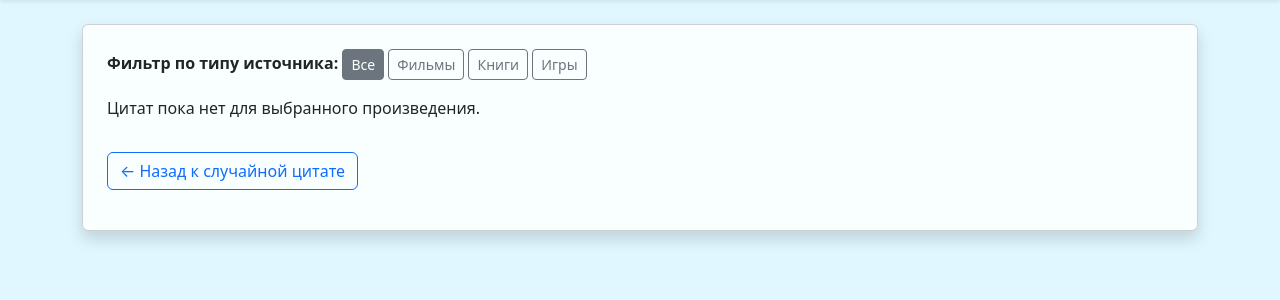
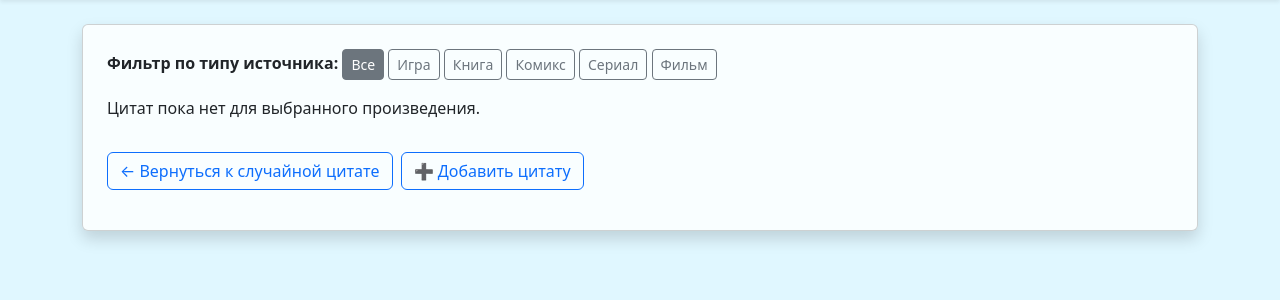
Before and after one commit to intCheit/quotes_project, a Django app: page /random_source/ in a window 1280 px wide. Shown: the part 62-362 px from the top of the page. Run offline with Django 4.2, Linux system fonts and the light colour scheme; data that the repository does not hold is empty.

Commit message:
Мелкие правки и доработки

```diff
--- a/quotes/forms.py
+++ b/quotes/forms.py
@@ -37,7 +37,7 @@ class QuoteForm(forms.ModelForm):
         fields = ['text', 'source', 'weight', 'type_of_source']
 
     movie_link = forms.URLField(
-        label="Ссылка на фильм (необязательно)",
+        label="Ссылка на произведение (необязательно)",
         required=False,
         widget=forms.URLInput(
             attrs={
--- a/quotes/models.py
+++ b/quotes/models.py
@@ -39,7 +39,7 @@ class Quote(models.Model):
         max_length=500,
         blank=True,
         null=True,
-        verbose_name="Ссылка на фильм"
+        verbose_name="Ссылка на произведение"
     )
     weight = models.PositiveIntegerField(default=1)
     views = models.PositiveIntegerField(default=0)
--- a/quotes/templates/quotes/add_quote.html
+++ b/quotes/templates/quotes/add_quote.html
@@ -44,7 +44,7 @@
 
         <!-- Ссылка на фильм -->
         <div class="mb-3">
-            <label for="id_movie_link" class="form-label">Ссылка на фильм</label>
+            <label for="id_movie_link" class="form-label">Ссылка на произведение</label>
             <input type="url" name="movie_link" id="id_movie_link" class="form-control"
                    placeholder="Например: https://www.kinopoisk.ru/film/1143242/"
                    value="{{ form.movie_link.value|default_if_none:'' }}">
--- a/quotes/templates/quotes/quotes_by_source.html
+++ b/quotes/templates/quotes/quotes_by_source.html
@@ -8,10 +8,16 @@
 
     <div class="mb-3">
         <strong>Фильтр по типу источника:</strong>
-        <a href="{% url 'random_source_quotes' %}" class="btn btn-outline-secondary btn-sm {% if not type_filter %}active{% endif %}">Все</a>
-        <a href="{% url 'random_source_quotes' %}?type=film" class="btn btn-outline-secondary btn-sm {% if type_filter == 'film' %}active{% endif %}">Фильмы</a>
-        <a href="{% url 'random_source_quotes' %}?type=book" class="btn btn-outline-secondary btn-sm {% if type_filter == 'book' %}active{% endif %}">Книги</a>
-        <a href="{% url 'random_source_quotes' %}?type=game" class="btn btn-outline-secondary btn-sm {% if type_filter == 'game' %}active{% endif %}">Игры</a>
+        <a href="{% url 'random_source_quotes' %}"
+           class="btn btn-outline-secondary btn-sm {% if not type_filter %}active{% endif %}">
+           Все
+        </a>
+        {% for value, label in type_choices_sorted %}
+            <a href="{% url 'random_source_quotes' %}?type={{ value }}"
+               class="btn btn-outline-secondary btn-sm {% if type_filter == value %}active{% endif %}">
+               {{ label }}
+            </a>
+        {% endfor %}
     </div>
 
     {% if quotes %}
@@ -30,8 +36,14 @@
                     {% if user.is_authenticated %}
                         {% with user_vote=quote.votes|get_vote:user %}
                         <div class="mb-2">
-                            <button id="like-btn-{{ quote.id }}" class="btn me-2 {% if user_vote == 'like' %}btn-success{% else %}btn-primary{% endif %}">👍 Лайк</button>
-                            <button id="dislike-btn-{{ quote.id }}" class="btn {% if user_vote == 'dislike' %}btn-danger{% else %}btn-primary{% endif %}">👎 Дизлайк</button>
+                            <button id="like-btn-{{ quote.id }}"
+                                    class="btn me-2 {% if user_vote == 'like' %}btn-success{% else %}btn-primary{% endif %}">
+                                👍 Лайк
+                            </button>
+                            <button id="dislike-btn-{{ quote.id }}"
+                                    class="btn {% if user_vote == 'dislike' %}btn-danger{% else %}btn-primary{% endif %}">
+                                👎 Дизлайк
+                            </button>
                         </div>
                         {% endwith %}
                     {% endif %}
@@ -42,8 +54,9 @@
         <p>Цитат пока нет для выбранного произведения.</p>
     {% endif %}
 
-    <p class="mt-3">
-        <a href="{% url 'random_quote' %}" class="btn btn-outline-primary">← Назад к случайной цитате</a>
+    <p class="mt-3 d-flex gap-2">
+        <a href="{% url 'random_quote' %}" class="btn btn-outline-primary">← Вернуться к случайной цитате</a>
+        <a href="{% url 'add_quote' %}" class="btn btn-outline-primary">➕ Добавить цитату</a>
     </p>
 </div>
 
--- a/quotes/views.py
+++ b/quotes/views.py
@@ -143,6 +143,7 @@ def random_source_quotes(request):
     Возвращает цитаты случайного источника с фильтром по типу источника.
     """
     type_filter = request.GET.get('type')
+    type_choices_sorted = sorted(Quote.TYPE_CHOICES, key=lambda x: x[1])
     sources_qs = Quote.objects.all()
     if type_filter:
         sources_qs = sources_qs.filter(type_of_source=type_filter)
@@ -159,6 +160,7 @@ def random_source_quotes(request):
         'quotes': quotes,
         'source': source,
         'type_filter': type_filter,
+        'type_choices_sorted': type_choices_sorted,
         'user': request.user,
     }
     return render(request, 'quotes/quotes_by_source.html', context)
```
